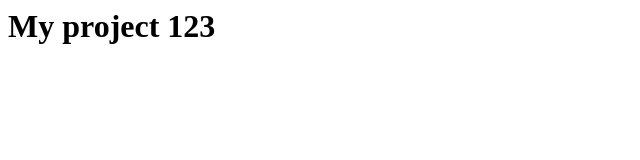
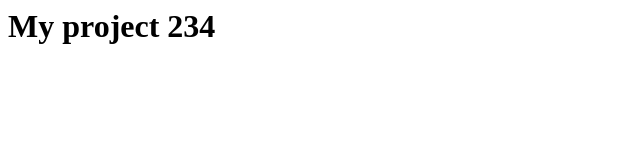
Before and after one commit to RomaxaUkr/my-project, a plain HTML site: page index.html in a window 1280 px wide. Shown: the full height of the page, 0-640 px from the left. Drawn offline with Linux system fonts and the light colour scheme.

Commit message:
title was changed

```diff
--- a/index.html
+++ b/index.html
@@ -6,6 +6,6 @@
   <title>My project</title>
 </head>
 <body>
-  <h1>My project 123</h1>
+  <h1>My project 234</h1>
 </body>
 </html>
```
